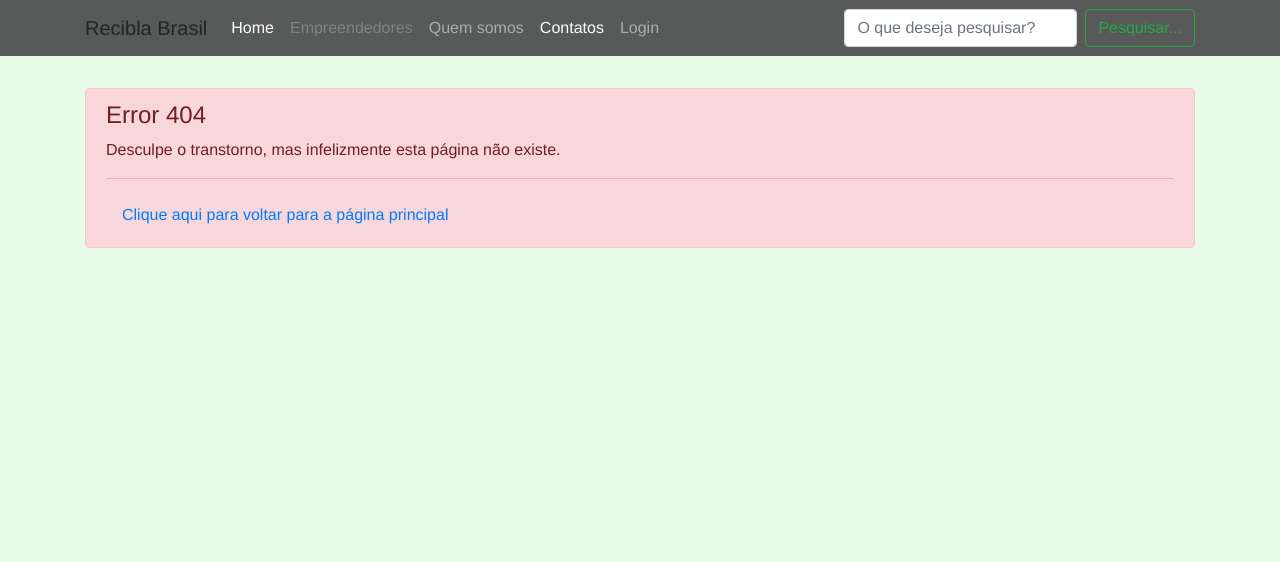
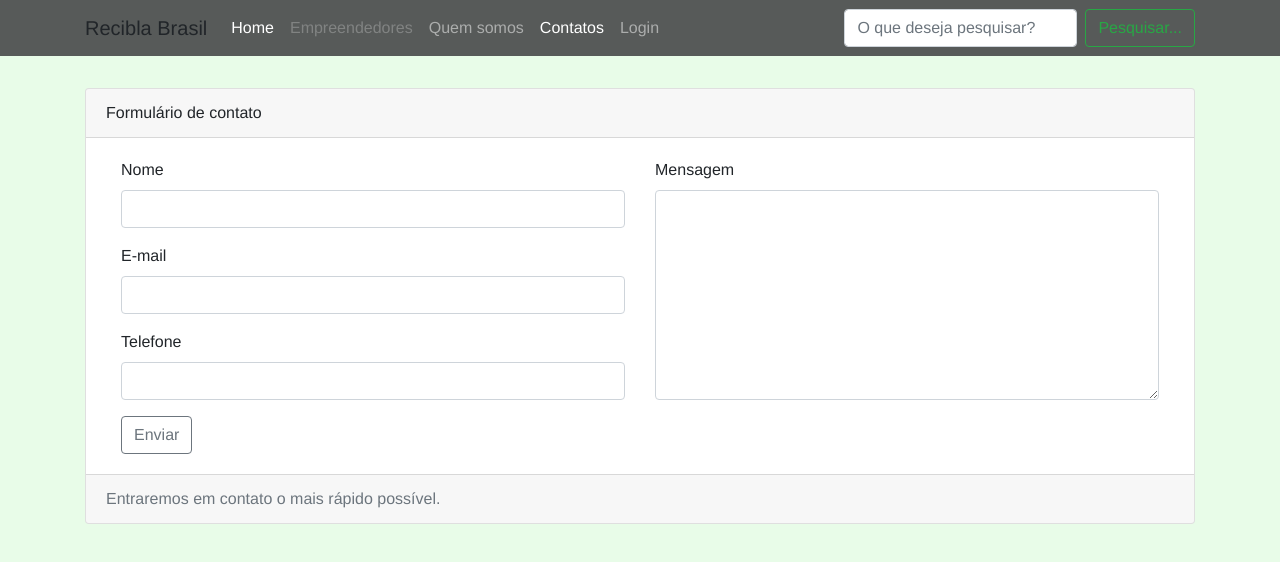
Before and after one commit to plinio-jrm/Recibla-Brasil-Mockup, an Angular app in the folder RBM/: page /contatos in a window 1280 px wide. Shown: the top 562 px of the page. Built offline with nearby package versions, Linux system fonts and the light colour scheme.

Commit message:
adicionado página de contatos com mensagem de envio.

```diff
--- a/RBM/src/app/app-routing.module.ts
+++ b/RBM/src/app/app-routing.module.ts
@@ -3,6 +3,7 @@ import { Routes, RouterModule } from '@angular/router';
 import { HomeComponent } from './components/home/home.component';
 import { NotFoundComponent } from './components/not-found/not-found.component';
 import { LoginComponent } from './components/login/login.component';
+import { ContactComponent } from './components/contact/contact.component';
 
 const routes: Routes = [
   {
@@ -18,6 +19,10 @@ const routes: Routes = [
     path: 'login',
     component: LoginComponent
   },
+  {
+    path: 'contatos',
+    component: ContactComponent
+  },
   { path: '**', component: NotFoundComponent }
 ];
 
--- a/RBM/src/app/app.module.ts
+++ b/RBM/src/app/app.module.ts
@@ -12,6 +12,7 @@ import { HomeComponent } from './components/home/home.component';
 import { BrowserAnimationsModule } from '@angular/platform-browser/animations';
 import { NotFoundComponent } from './components/not-found/not-found.component';
 import { LoginComponent } from './components/login/login.component';
+import { ContactComponent } from './components/contact/contact.component';
 
 @NgModule({
   declarations: [
@@ -19,7 +20,8 @@ import { LoginComponent } from './components/login/login.component';
     RbmNavbarComponent,
     HomeComponent,
     NotFoundComponent,
-    LoginComponent
+    LoginComponent,
+    ContactComponent
   ],
   imports: [
     NgbModule,
--- /dev/null
+++ b/RBM/src/app/components/contact/contact.component.html
@@ -0,0 +1,54 @@
+<div class="card" style="margin: 2em 0;">
+  <div class="card-header">
+    Formulário de contato
+  </div>
+  <div class="card-body">
+    <div class="container">
+      <form>
+        <div class="row">
+          <div class="col-12 col-sm-12 col-md-6">
+            <div class="form-group">
+              <label for="contactname">Nome</label>
+              <input type="text" class="form-control" [formControl]="name">
+            </div>
+            <div class="form-group">
+              <label for="contactname">E-mail</label>
+              <input type="text" class="form-control" [formControl]="mail">
+            </div>
+            <div class="form-group">
+              <label for="contactname">Telefone</label>
+              <input type="text" class="form-control" [formControl]="phone">
+            </div>
+          </div>
+          <div class="col-12 col-sm-12 col-md-6">
+            <div class="form-group">
+              <label for="exampleFormControlTextarea1">Mensagem</label>
+              <textarea class="form-control" [formControl]="message" rows="3"></textarea>
+            </div>
+          </div>
+        </div>
+        <div class="row">
+          <div class="col-12">
+            <button type="button" class="btn btn-outline-secondary" (click)="open(content)">Enviar</button>
+          </div>
+        </div>
+      </form>
+    </div>
+  </div>
+  <div class="card-footer text-muted">
+    Entraremos em contato o mais rápido possível.
+  </div>
+</div>
+
+<ng-template #content let-modal>
+  <div class="modal-header">
+    <h4 class="modal-title" id="modal-basic-title">Mensagem Enviada</h4>
+  </div>
+  <div class="modal-body">
+    <p>Entraremos em contato em breve.</p>
+    <p>Obrigado!</p>
+  </div>
+  <div class="modal-footer">
+    <button type="button" class="btn btn-outline-dark" (click)="modal.close('Save click')">Fechar</button>
+  </div>
+</ng-template>
--- /dev/null
+++ b/RBM/src/app/components/contact/contact.component.scss
@@ -0,0 +1,3 @@
+textarea {
+    height: calc(54px + (86px * 2) - 16px);
+}
--- /dev/null
+++ b/RBM/src/app/components/contact/contact.component.ts
@@ -0,0 +1,29 @@
+import { Component, OnInit } from '@angular/core';
+import { NgbModal } from '@ng-bootstrap/ng-bootstrap';
+import { FormControl } from '@angular/forms';
+
+@Component({
+  selector: 'app-contact',
+  templateUrl: './contact.component.html',
+  styleUrls: ['./contact.component.scss']
+})
+export class ContactComponent implements OnInit {
+  name: FormControl = new FormControl('');
+  mail: FormControl = new FormControl('');
+  phone: FormControl = new FormControl('');
+  message: FormControl = new FormControl('');
+
+  constructor(private modalService: NgbModal) { }
+
+  ngOnInit() {
+  }
+
+  open(content) {
+    this.modalService.open(content, {ariaLabelledBy: 'modal-basic-title'}).result.then((result) => {
+      this.name.setValue('');
+      this.mail.setValue('');
+      this.phone.setValue('');
+      this.message.setValue('');
+    });
+  }
+}
--- a/RBM/src/app/components/login/login.component.html
+++ b/RBM/src/app/components/login/login.component.html
@@ -1,4 +1,4 @@
-<div class="row" style="margin-top: 2em">
+<div class="row" style="margin: 2em 0">
   <div class="col-sm-auto col-md-1 col-lg-2"></div>
   <div class="col-sm-12 col-md-10 col-lg-8">
     <div class="card login-form">
--- a/RBM/src/index.html
+++ b/RBM/src/index.html
@@ -6,7 +6,6 @@
   <base href="/">
 
   <meta name="viewport" content="width=device-width, initial-scale=1">
-  <!--<link rel="icon" type="image/x-icon" href="favicon.ico">-->
   <link href="https://fonts.googleapis.com/css?family=Roboto:300,400,500" rel="stylesheet">
   <link href="https://fonts.googleapis.com/icon?family=Material+Icons" rel="stylesheet">
 </head>
--- a/RBM/src/styles.scss
+++ b/RBM/src/styles.scss
@@ -10,3 +10,8 @@ body {
 }
 html, body { height: 100%; }
 body { margin: 0; }
+
+.material-icons.md-18 { font-size: 18px; }
+.material-icons.md-24 { font-size: 24px; }
+.material-icons.md-36 { font-size: 36px; }
+.material-icons.md-48 { font-size: 48px; }
```
Also changed, not shown: 1 other file (tests, documents, lock files or other folders).
